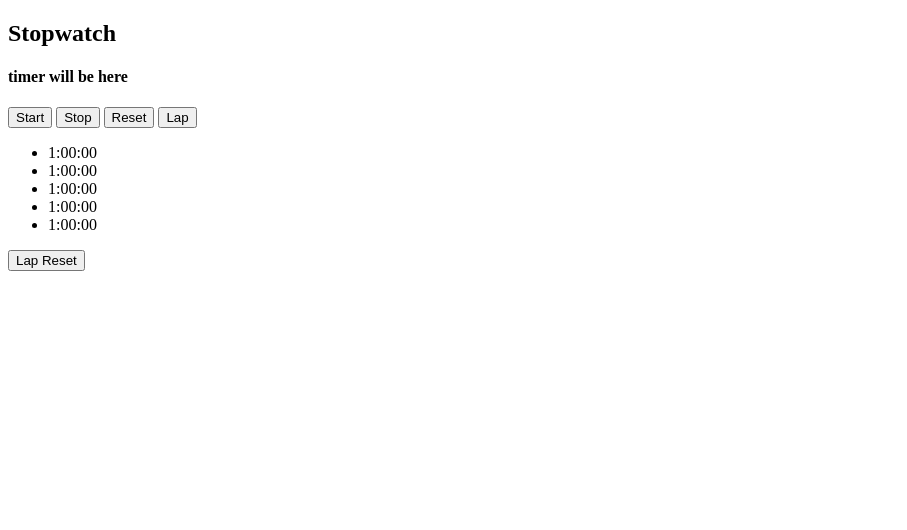
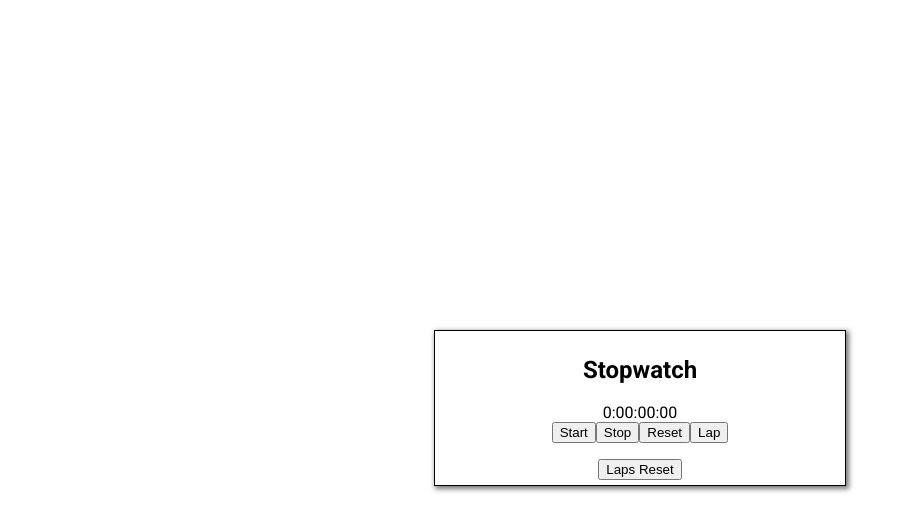
Before and after one commit to les-borkowski/to-learn, a plain HTML site: page mfstotest/stopwatch/index.html in a window 1280 px wide. Shown: the whole page, without its empty margins (0-907 px from the left). Drawn offline with Linux system fonts and the light colour scheme.

Commit message:
adding stopwatch structure and basic logic

```diff
--- a/mfstotest/stopwatch/index.html
+++ b/mfstotest/stopwatch/index.html
@@ -14,30 +14,30 @@
 
   <div class="stopwatch">
     <h2>Stopwatch</h2>
-    <h4>timer will be here</h4>
+    <div class="timer" id="timer">
+
+    </div>
+
     <div class="controls">
-      <button>Start</button>
-      <button>Stop</button>
-      <button>Reset</button>
-      <button>Lap</button>
+      <button id="btnStart">Start</button>
+      <button id="btnStop">Stop</button>
+      <button id="btnReset">Reset</button>
+      <button id="btnLap">Lap</button>
     </div>
     <div>
     <div class="lap-times">
-      <ul class="laps-list">
-        <li>1:00:00</li>
-        <li>1:00:00</li>
-        <li>1:00:00</li>
-        <li>1:00:00</li>
-        <li>1:00:00</li>
+      <ul id="lapTimesList" class="laps-list">
+
       </ul>
     </div>
     <div class="lap-reset-btn">
-      <button>Lap Reset</button>
+      <button id="btnLapsReset">Laps Reset</button>
     </div>
     </div>
   </div>
 
 </div>
 
+<script src="script.js"></script>
 </body>
 </html>
--- a/mfstotest/stopwatch/script.js
+++ b/mfstotest/stopwatch/script.js
@@ -0,0 +1,91 @@
+const SAMPLE_LAPTIMES = ["0:59:24:00", "0:58:49:04", "1:28:45:98", "1:08:37:65"];
+
+//  DOM elements
+let stopwatch = document.getElementById('timer')
+let btnStart = document.getElementById('btnStart')
+let btnStop = document.getElementById('btnStop')
+let btnReset = document.getElementById('btnReset')
+let btnLap = document.getElementById('btnLap')
+let btnLapsReset = document.getElementById('btnLapsReset')
+let lapTimesList = document.getElementById("lapTimesList")
+
+// define lap times array, check for local storage and load if exists
+let lapTimesArray = [];
+localStorage["laps"] ? lapTimesArray = JSON.parse(localStorage["laps"]) : lapTimesArray = [];
+lapHistory(lapTimesArray);
+// define timer and check local storage for stred value
+let timer = 0;
+localStorage["timer"] ? timer = JSON.parse(localStorage["timer"]) : timer = 0;
+
+// functions
+// TODO: this solution is not accurate
+
+let timerPass = setInterval(displayTimer, 10);
+let timerControl = false;
+
+function displayTimer () {
+
+  const hours = Math.floor(timer / 360000) % 60;
+  const m = Math.floor(timer / 6000) % 60;
+  const s = Math.floor(timer / 100) % 60;
+  const cs = Math.floor(timer) % 100;
+
+  let mins = m < 10 ? "0" + m : m;
+  let secs = s < 10 ? "0" + s : s;
+  let centisecs = cs < 10 ? "0" + cs : cs;
+
+  stopwatch.innerText = `${hours}:${mins}:${secs}:${centisecs}`;
+
+  if (timerControl) {
+    timer++;
+  }
+
+}
+
+// Stopwatch controls
+
+function startTimer() {
+  timerControl = true;
+}
+// Save timer to local storage on stop
+function stopTimer() {
+  timerControl = false;
+  localStorage["timer"] = JSON.stringify(timer);
+}
+// Reset timer and laps history
+function resetTimer() {
+  timer = 0;
+  resetLapsHistory();
+}
+// update laps array, save to local storage
+function getLapTime() {
+  if (timer !== 0) {
+  lapTimesArray.unshift(stopwatch.innerText);
+  lapHistory(lapTimesArray);
+  localStorage["laps"] = JSON.stringify(lapTimesArray);
+  }
+}
+
+function resetLapsHistory() {
+  if(!timerControl) {
+    lapTimesArray = [];
+    lapHistory(lapTimesArray);
+  }
+}
+
+// TODO: add information about lap number -- Extra
+// TODO: limit info to last 10 laps only -- Extra
+function lapHistory(lapsData) {
+  lapTimesList.innerHTML = lapsData
+  .map((lap) => {
+   return (`<li>${lap}</li>`)
+  }).join("")
+};
+
+
+//  event listeners
+btnStart.addEventListener('click', () => startTimer());
+btnStop.addEventListener('click', () => stopTimer());
+btnReset.addEventListener('click', () => resetTimer());
+btnLap.addEventListener('click', () => getLapTime());
+btnLapsReset.addEventListener('click', () => resetLapsHistory());
--- a/mfstotest/stopwatch/style.css
+++ b/mfstotest/stopwatch/style.css
@@ -1,4 +1,37 @@
+@import url('https://fonts.googleapis.com/css2?family=Roboto:wght@300;400;700&display=swap');
+
 .container {
   box-sizing: border-box;
+  display: flex;
+  flex-direction: column;
+  align-items: center;
+  justify-content: center;
+  height: 100vh;
 
 }
+
+.stopwatch {
+  display: flex;
+  flex-direction: column;
+  align-items: center;
+  justify-content: flex-start;
+  width: 400px;
+  margin: auto;
+
+  border: 1px solid #000;
+  padding: 5px;
+  box-shadow: 2px 2px 5px 1px #777;
+
+  font-family: 'Roboto', sans-serif;
+}
+
+.controls {
+  display: flex;
+  flex-direction: row;
+  align-items: center;
+  justify-content: center;
+}
+
+.laps-list {
+ list-style: none;
+}
```
